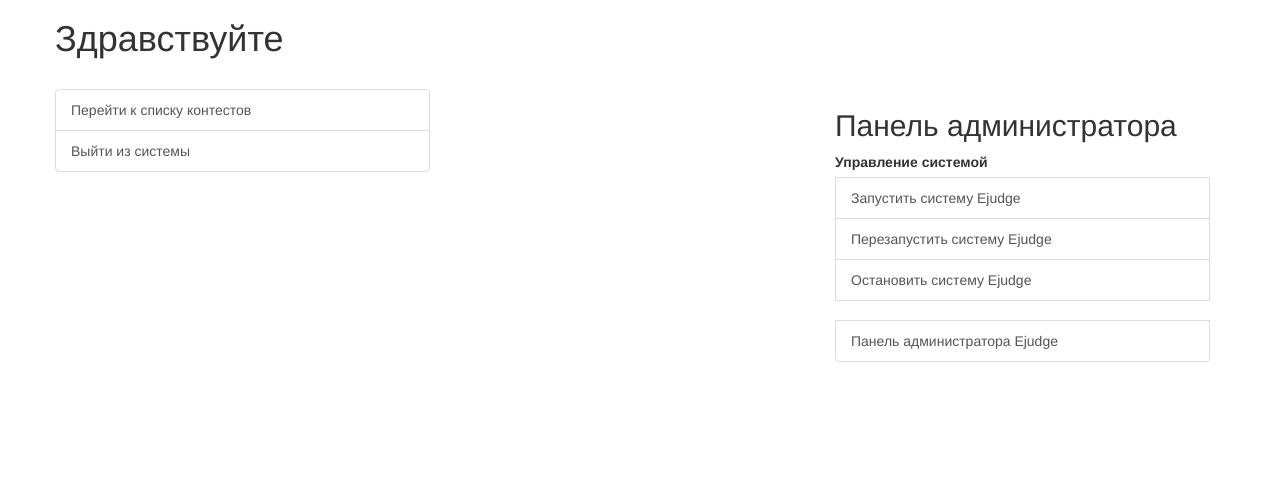
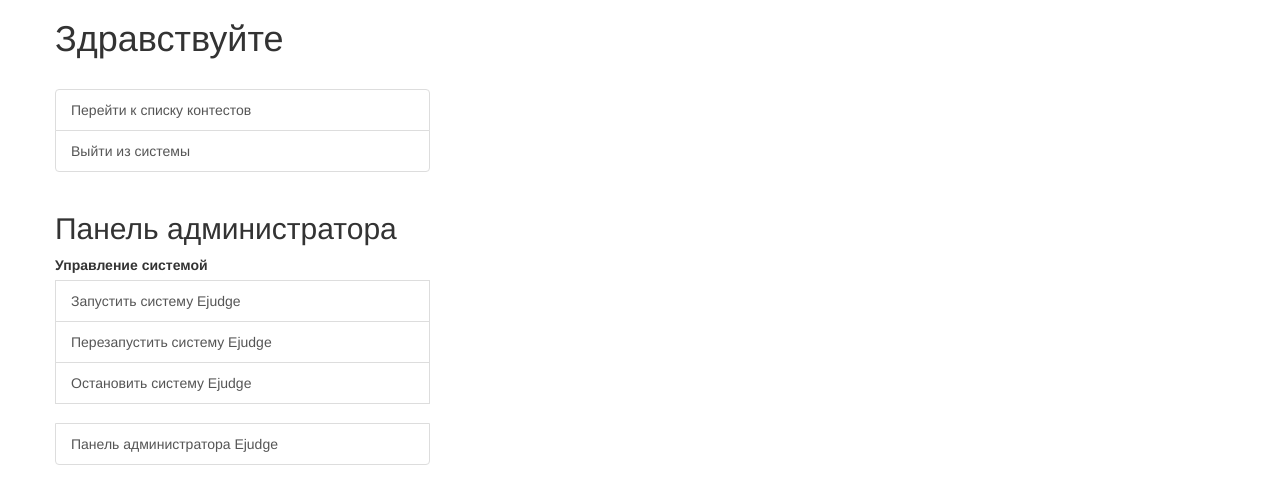
Before and after one commit to Raftor74/ejudge-web-app, a Django app: template blog/templates/blog/ejudge.html in a window 1280 px wide. Shown: the part 51-555 px from the top of the page. Run offline with Django 3.2, Linux system fonts and the light colour scheme; the template is opened without the code that fills it, so the values that code supplies are empty; the visitor is signed in with stand-in values (Sample User, id 1); some libraries are stand-ins or nearby versions.

Commit message:
fix admin view

```diff
--- a/blog/templates/blog/ejudge.html
+++ b/blog/templates/blog/ejudge.html
@@ -17,7 +17,7 @@
             <a class="list-group-item ejudge_link" href="{% url 'contests' %}">Перейти к списку контестов</a>
             <a class="list-group-item ejudge_link" href="{% url 'ejudgelogout' %}">Выйти из системы</a>
         </div>
-        <div class="col-md-4 list-group"></div>
+        <div class="clearfix"></div>
         {% endif %}
         {% if user.is_authenticated %}
         <div class="col-md-4 list-group">
```
